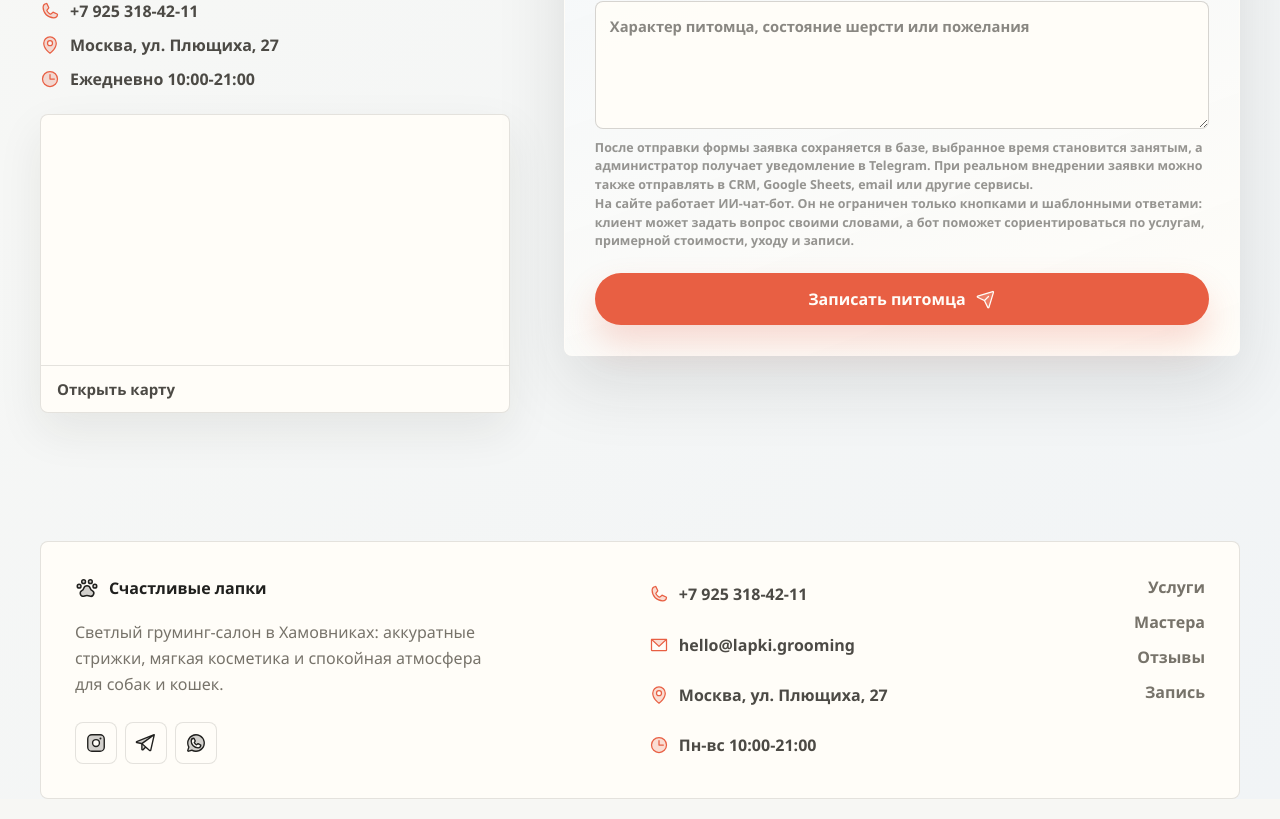
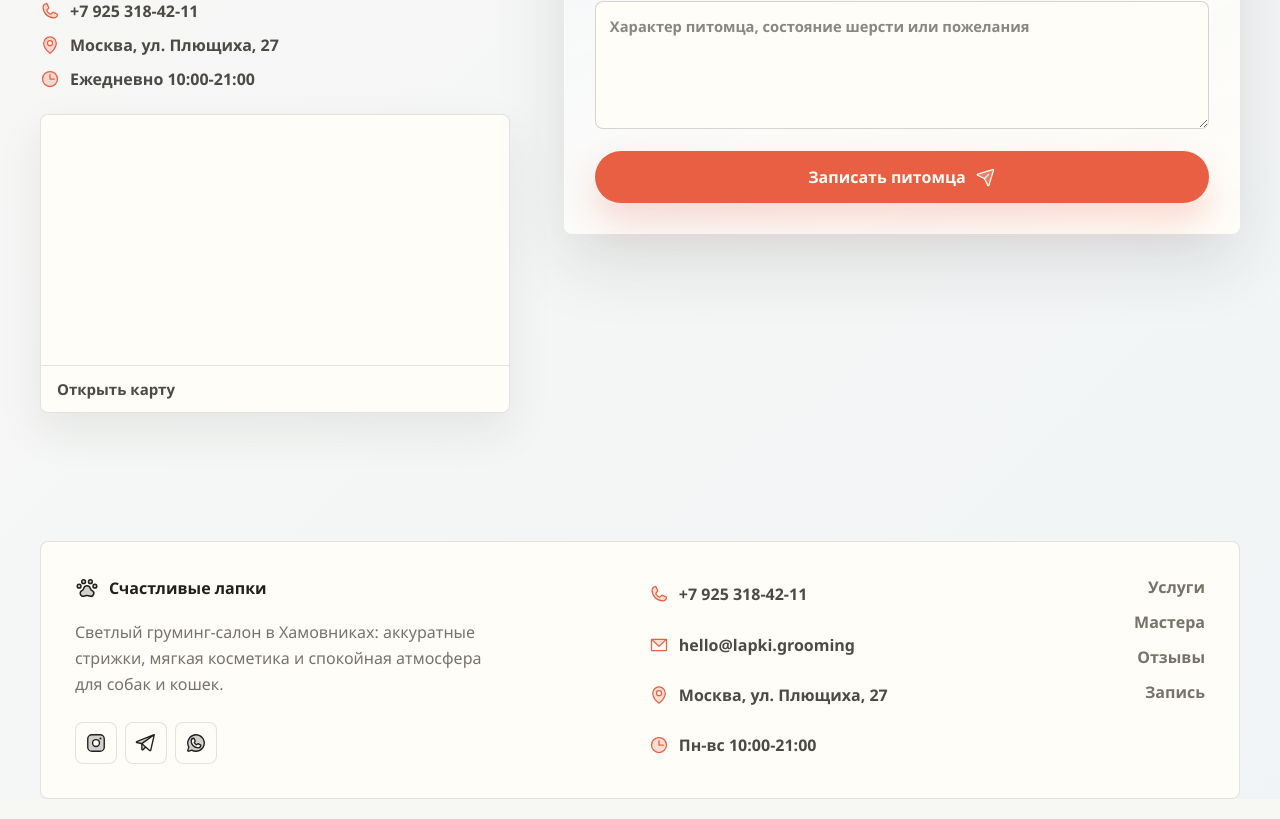
Before and after one commit to shitovlev123/happy-paws-grooming, a React (Vite) app: page / in a window 1280 px wide. Shown: the part 4671-5490 px from the top of the page. Built offline with nearby package versions, Linux system fonts and the light colour scheme.

Commit message:
Remove technical note from booking form

```diff
--- a/src/components/BookingForm.tsx
+++ b/src/components/BookingForm.tsx
@@ -25,12 +25,6 @@ const timeSlots = [
 ]
 const busySlots = new Set(['11:30', '15:00', '18:00'])
 const phoneControlKeys = new Set(['Backspace', 'Delete', 'Tab', 'ArrowLeft', 'ArrowRight', 'Home', 'End'])
-const commentInfoText = {
-  booking:
-    'После отправки формы заявка сохраняется в базе, выбранное время становится занятым, а администратор получает уведомление в Telegram. При реальном внедрении заявки можно также отправлять в CRM, Google Sheets, email или другие сервисы.',
-  ai: 'На сайте работает ИИ-чат-бот. Он не ограничен только кнопками и шаблонными ответами: клиент может задать вопрос своими словами, а бот поможет сориентироваться по услугам, примерной стоимости, уходу и записи.',
-}
-
 const formatPhone = (value: string) => {
   const digits = value.replace(/\D/g, '')
 
@@ -362,11 +356,6 @@ export const BookingForm = () => {
               onChange={(event) => updateField('comment', event.target.value)}
               placeholder="Характер питомца, состояние шерсти или пожелания"
             />
-            <span className="comment-field-note">
-              {commentInfoText.booking}
-              <br />
-              {commentInfoText.ai}
-            </span>
           </label>
         </div>
 
--- a/src/index.css
+++ b/src/index.css
@@ -989,17 +989,6 @@ textarea {
   padding: 14px;
 }
 
-.comment-field-note {
-  display: block;
-  max-width: 100%;
-  margin-top: 2px;
-  color: rgba(76, 74, 69, 0.58);
-  font-size: 0.78rem;
-  font-weight: 600;
-  line-height: 1.5;
-  pointer-events: none;
-}
-
 input::placeholder,
 textarea::placeholder {
   color: rgba(76, 74, 69, 0.66);
```
